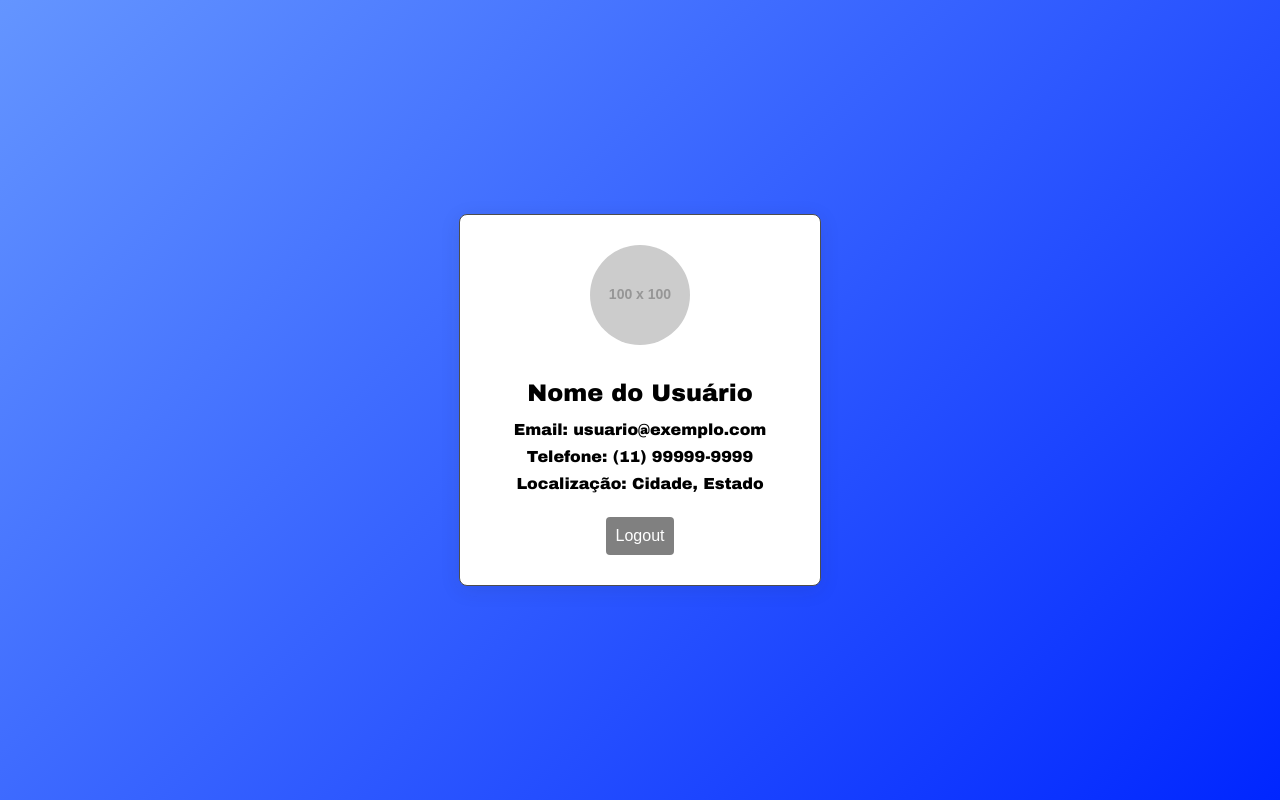
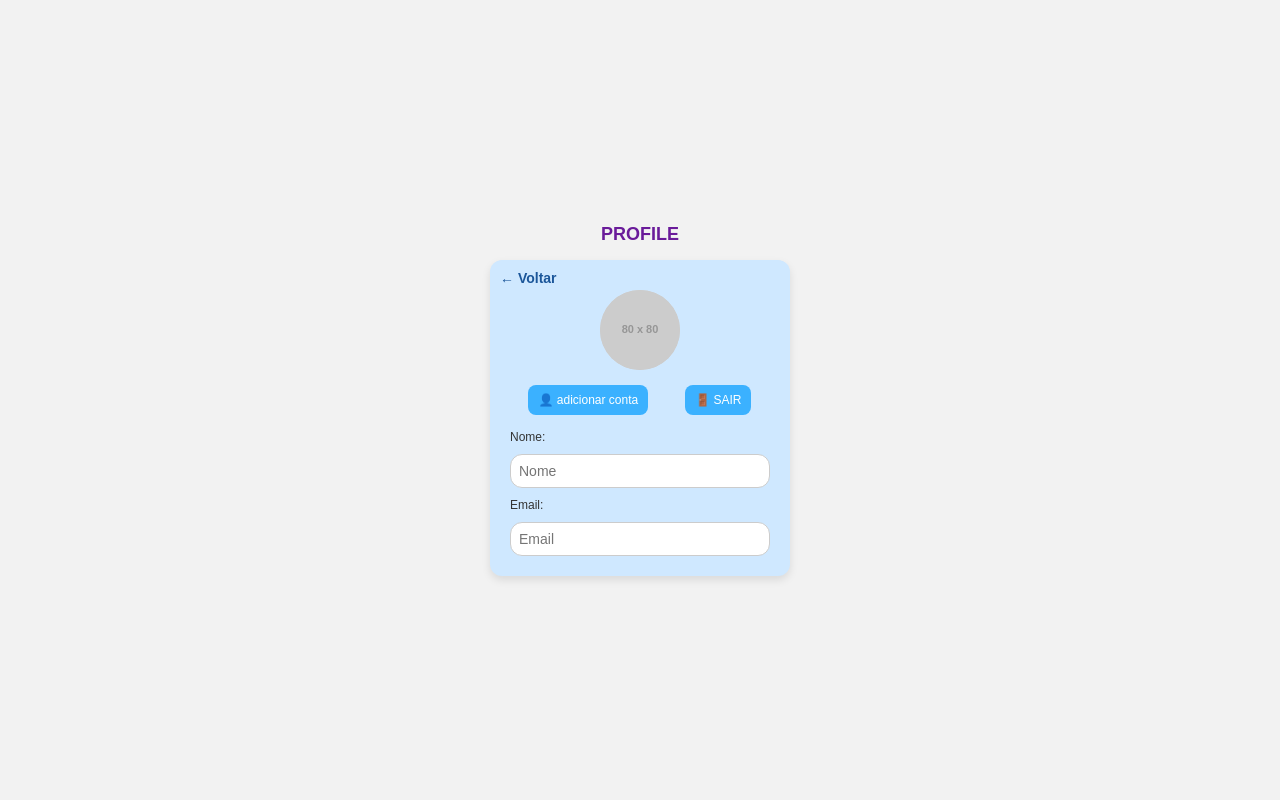
Before and after one commit to clarinha1197/Sala_De_Aula, a plain HTML site: page codetela/Perfil/index.html in a window 1280 px wide. Drawn offline with Linux system fonts and the light colour scheme; placeholder pictures from the web are drawn by us.

Commit message:
mudanças 13_11

```diff
--- /dev/null
+++ b/Slider/style.css
@@ -0,0 +1,91 @@
+* {
+  box-sizing: border-box;
+  margin: 0;
+  padding: 0;
+  font-family: Arial, sans-serif;
+}
+
+body, html {
+  height: 100%;
+  display: flex;
+  justify-content: center;
+  align-items: center;
+  background-color: #f2f2f2;
+}
+
+.container {
+  display: flex;
+  border: 1px solid #CCC;
+  max-width: 800px;
+  width: 100%;
+  border-radius: 8px;
+  overflow: hidden;
+  background-color: white;
+}
+
+.sidebar {
+  background-color: #E0ECF8;
+  width: 120px;
+  padding: 10px;
+  display: flex;
+  flex-direction: column;
+  align-items: center;
+}
+
+.logo {
+  margin-bottom: 20px;
+}
+
+.slide-preview {
+  width: 80px;
+  height: 50px;
+  border: 1px solid #000;
+  margin-bottom: 10px;
+  display: flex;
+  align-items: center;
+  justify-content: center;
+  font-weight: bold;
+  color: #333;
+  cursor: pointer;
+}
+
+.logout-btn {
+  margin-top: auto;
+  padding: 5px;
+  font-size: 12px;
+  background-color: #000;
+  color: #FFF;
+  border: none;
+  cursor: pointer;
+}
+
+.main-content {
+  flex: 1;
+  display: flex;
+  flex-direction: column;
+}
+
+.menu {
+  display: flex;
+  background-color: #5D9CEC;
+  padding: 10px;
+  gap: 5px;
+}
+
+.menu button {
+  background: #5D9CEC;
+  border: none;
+  padding: 8px;
+  color: #FFF;
+  cursor: pointer;
+  flex: 1;
+  font-size: 14px;
+}
+
+.slide-viewer {
+  flex: 1;
+  border: 1px solid #000;
+  margin: 10px;
+  padding: 10px;
+  background-color: #FFF;
+}
--- a/codetela/Perfil/index.html
+++ b/codetela/Perfil/index.html
@@ -1,21 +1,33 @@
 <!DOCTYPE html>
-<html lang="pt-BR">
+<html lang="pt">
 <head>
     <meta charset="UTF-8">
-    <meta http-equiv="X-UA-Compatible" content="IE=edge">
     <meta name="viewport" content="width=device-width, initial-scale=1.0">
-    <link rel="stylesheet" href="style.css" >
-    <title>perfil</title>
-
+    <title>Perfil</title>
+    <link rel="stylesheet" href="style.css">
 </head>
 <body>
     <div class="profile-container">
-        <img src="https://via.placeholder.com/100" alt="Imagem de Perfil">
-        <h2>Nome do Usuário</h2>
-        <p>Email: usuario@exemplo.com</p>
-        <p>Telefone: (11) 99999-9999</p>
-        <p>Localização: Cidade, Estado</p>
-        <button>Logout</button>
+        <header>
+            <h2>PROFILE</h2>
+        </header>
+        <div class="profile-card">
+            <button class="back-btn" onclick="voltar()">← Voltar</button>
+            <div class="profile-pic">
+                <img src="https://via.placeholder.com/80" alt="Foto de Perfil">
+            </div>
+            <div class="profile-actions">
+                <button onclick="adicionarConta()">&#128100; adicionar conta</button>
+                <button onclick="sair()">&#128682; SAIR</button>
+            </div>
+            <form class="profile-info">
+                <label>Nome:</label>
+                <input type="text" placeholder="Nome">
+                <label>Email:</label>
+                <input type="email" placeholder="Email">
+            </form>
+        </div>
     </div>
+    <script src="script.js"></script>
 </body>
 </html>
--- /dev/null
+++ b/codetela/Perfil/script.js
@@ -0,0 +1,14 @@
+// Função para o botão "Voltar"
+function voltar() {
+    alert("Voltando à página anterior...");
+}
+
+// Função para o botão "Adicionar Conta"
+function adicionarConta() {
+    alert("Adicionar uma nova conta.");
+}
+
+// Função para o botão "Sair"
+function sair() {
+    alert("Você saiu da conta.");
+}
--- a/codetela/Perfil/style.css
+++ b/codetela/Perfil/style.css
@@ -1,61 +1,100 @@
-body {
-    font-family: 'Arial Black', Arial, sans-serif;
-    background: linear-gradient(135deg, #6495ff, #0026ff);
+* {
+    box-sizing: border-box;
+    margin: 0;
+    padding: 0;
+    font-family: Arial, sans-serif;
+}
+
+body, html {
+    height: 100%;
     display: flex;
     justify-content: center;
     align-items: center;
-    height: 100vh;
-    margin: 0;
+    background-color: #f2f2f2;
 }
 
 .profile-container {
-    background-color: #ffffff;
-    padding: 30px;
+    text-align: center;
+}
+
+header h2 {
+    color: #6a1b9a;
+    font-size: 18px;
+    margin-bottom: 15px;
+}
+
+.profile-card {
+    background-color: #cfe8ff;
+    width: 300px;
+    padding: 20px;
+    border-radius: 12px;
+    box-shadow: 0 4px 8px rgba(0, 0, 0, 0.1);
+    position: relative;
+}
+
+.back-btn {
+    position: absolute;
+    top: 10px;
+    left: 10px;
+    background: transparent;
+    border: none;
+    cursor: pointer;
+    font-size: 14px;
+    color: #1b569a;
+    font-weight: bold;
+}
+
+.profile-pic {
+    margin: 10px auto;
+    width: 80px;
+    height: 80px;
+    background-color: #cfcfcf;
+    border-radius: 50%;
+    display: flex;
+    align-items: center;
+    justify-content: center;
+}
+
+.profile-pic img {
+    border-radius: 50%;
+    width: 100%;
+    height: 100%;
+}
+
+.profile-actions {
+    display: flex;
+    justify-content: space-around;
+    margin: 15px 0;
+}
+
+.profile-actions button {
+    background-color: #3bb1ff;
+    color: #FFF;
+    border: none;
+    padding: 8px 10px;
+    font-size: 12px;
+    cursor: pointer;
     border-radius: 8px;
-    border: 1px solid #4d4d4d;
-    box-shadow: 0 4px 20px rgba(36, 36, 36, 0.1);
-    width: 300px;
-    text-align: center;
+    display: flex;
+    align-items: center;
+    gap: 5px;
+}
+
+.profile-info {
     display: flex;
     flex-direction: column;
-    align-items: center;
+    gap: 10px;
 }
 
-.profile-container img {
-    border-radius: 50%;
-    width: 100px;
-    height: 100px;
-    margin-bottom: 15px;
-    transition: transform 0.3s;
+.profile-info label {
+    font-size: 12px;
+    color: #333;
+    text-align: left;
 }
 
-.profile-container img:hover {
-    transform: scale(1.1);
+.profile-info input {
+    padding: 8px;
+    border-radius: 12px;
+    border: 1px solid #ccc;
+    font-size: 14px;
 }
-
-h2 {
-    margin-bottom: 10px;
-    color: #000000;
-}
-
-p {
-    margin: 5px 0;
-    color: #000000;
-}
-
-button {
-    margin-top: 20px;
-    padding: 10px;
-background-color: grey;
-    color: white;
-    border: none;
-    border-radius: 4px;
-    cursor: pointer;
-    font-size: 16px;
-    transition: background-color 0.3s, transform 0.2s;
-}
-
-button:hover {
-    background-color: rgb(167, 167, 167);
-    transform: scale(1.05);
-}
--- a/style.css
+++ /dev/null
@@ -1,70 +0,0 @@
-/* Reset básico */
-* {
-    margin: 0;
-    padding: 0;
-    box-sizing: border-box;
-  }
-
-  /* Estilo para o corpo */
-  body {
-    font-family: Arial, sans-serif;
-    display: flex;
-    justify-content: center;
-    align-items: center;
-    height: 100vh;
-    background-color: #f4f4f9;
-    margin: 0;
-  }
-
-  /* Contêiner de slides */
-  .slide-container {
-    width: 80%;
-    max-width: 800px;
-    position: relative;
-    display: none;
-  }
-
-  /* Estilo de cada slide */
-  .slide {
-    display: none;
-    text-align: center;
-    padding: 50px;
-    background-color: white;
-    box-shadow: 0 0 10px rgba(0, 0, 0, 0.1);
-    border-radius: 10px;
-    margin-bottom: 20px;
-  }
-
-  h1 {
-    color: #333;
-  }
-
-  p {
-    color: #555;
-  }
-
-  /* Estilo para os botões de navegação */
-  .navigation {
-    text-align: center;
-    margin-top: 20px;
-  }
-
-  button {
-    padding: 10px 20px;
-    margin: 0 10px;
-    font-size: 16px;
-    border: none;
-    border-radius: 5px;
-    cursor: pointer;
-    background-color: #007bff;
-    color: white;
-  }
-
-  button:hover {
-    background-color: #0056b3;
-  }
-
-  button:disabled {
-    background-color: #ccc;
-    cursor: not-allowed;
-  }
```
Also changed, not shown: Slider/index.html (+20 -17 lines), Slider/script.js (added, +15 -0 lines), script.js (deleted, +0 -30 lines).
